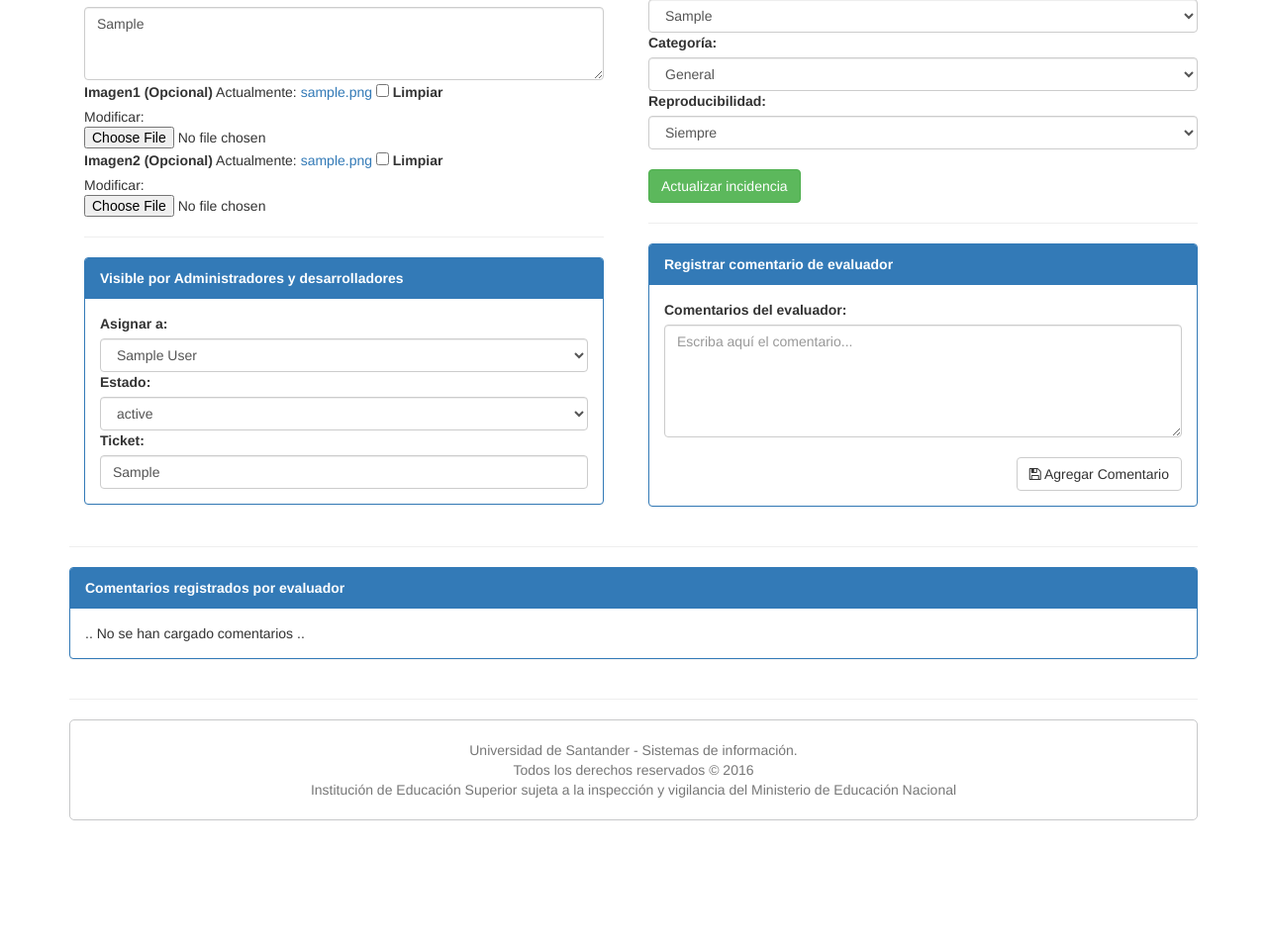
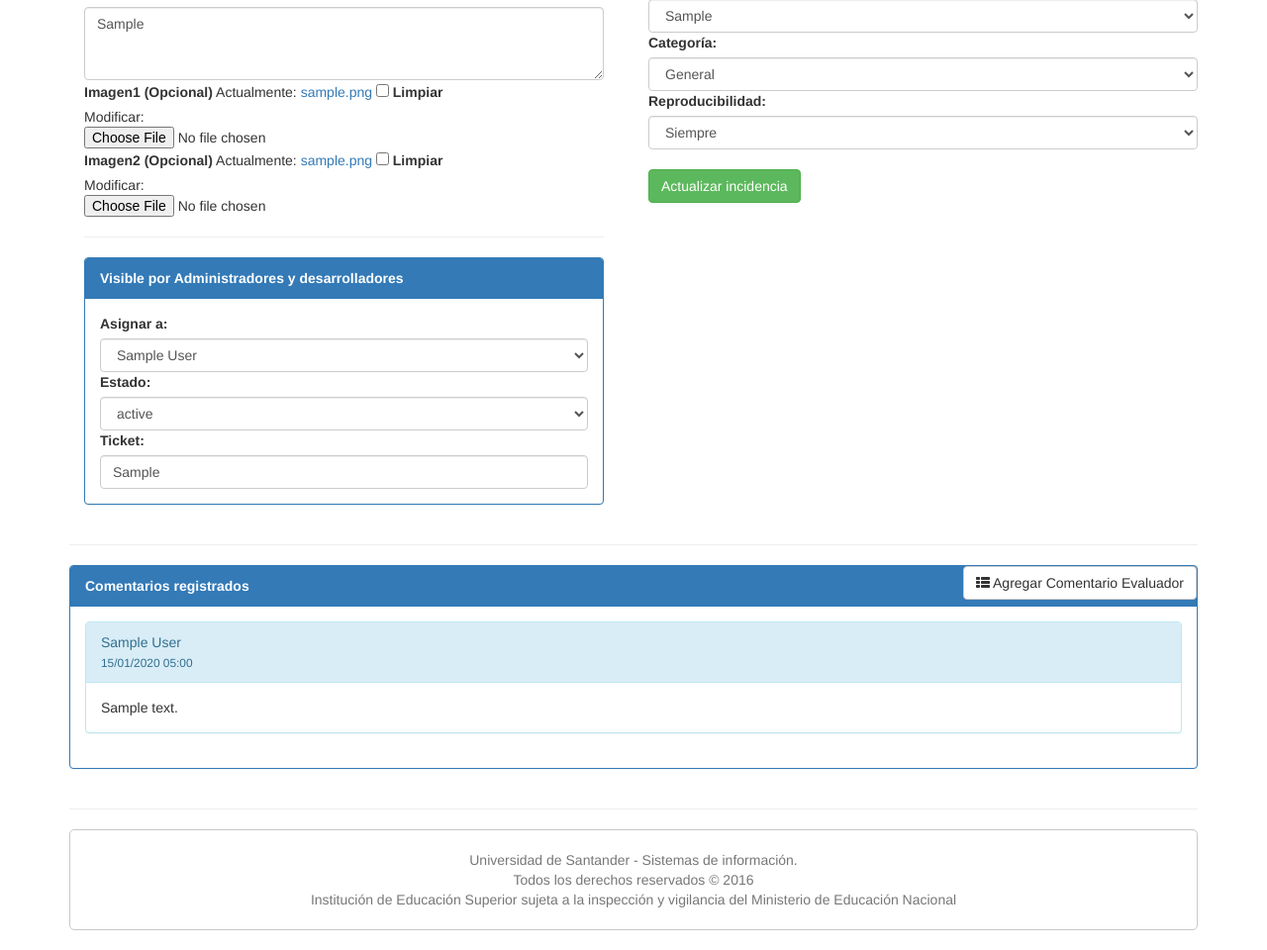
Before and after one commit to alfegupe/IssueReporter, a Django app: page /bugtracker/update/1/ in a window 1280 px wide. Shown: the part 533-1493 px from the top of the page at 99% size. Before the commit the page ends 1362 px from the top, so only its background shows below. Run offline with Django 3.2, Linux system fonts and the light colour scheme; a user stored in the database is signed in; data comes from the database, SQL or seed files in the repository; tables that the repository leaves empty hold one stand-in row (values such as "Sample post"); parts of the project's set-up code (start-up, migrations or seed data) failed here and were passed over; some libraries are stand-ins or nearby versions.

Commit message:
Finalizing changes in the traceability of the evaluator's comments on incidents

```diff
--- a/bugtracker/static/js/main.js
+++ b/bugtracker/static/js/main.js
@@ -11,7 +11,6 @@ function saveCoomentEvaluator(){
     var comment = $("#id_comment").val();
     var issue_id = $("#issue_id").val();
     var token = $("input[name=csrfmiddlewaretoken]").val();
-    console.log(token);
     if(comment && issue_id){
         $.ajax({
           url: "/bugtracker/add_evaluation_comment/",
@@ -22,23 +21,28 @@ function saveCoomentEvaluator(){
                 'csrfmiddlewaretoken': token
             }
         }).done(function(response) {
-          console.log("done - " + JSON.stringify(response));
           var msj = "";
-          if(response.comments){
+          if(response.comment){
             var comment = $("#id_comment").val('');
-            response.comments.forEach(function(item, indx){
-                var date = new Date(item.created_at);
-                msj += '<div class="panel panel-default">';
+            var date = new Date(response.created_at);
+            msj += '<div id="list-comments">';
+            msj += '<div class="panel panel-info">';
             msj += '<div class="panel-heading">';
-                msj += item.user + '</br>';
-                msj += '<small>'+date.toDateString()+'</small>';
+            msj += response.user + '</br>';
+            msj += '<small>'+getFormatTime(date.getDate())+'/'+getFormatTime(parseInt(date.getMonth()+1))
+                +'/'+date.getFullYear()+' '+getFormatTime(date.getHours())+':'
+                +getFormatTime(date.getMinutes())+'</small>';
             msj += '</div>';
             msj += '<div class="panel-body">';
-                msj += item.comment;
+            msj += response.comment;
             msj += '</div>';
             msj += '</div>';
-            })
-            $("#list-comments").html(msj)
+            msj += '</div>';
+            if(response.count === 1){
+                $("#content-comments").html('');
+            }
+            $("#list-comments").before(msj)
+            $("#close-modal-detail-comment").click();
           }else{
             $("#list-comments").html("<p>No se han agregado comentarios a la incidencia</>")
           }
@@ -48,3 +52,9 @@ function saveCoomentEvaluator(){
         $("#error_comment").html("Debe digitar un comentario para guadarlo.");
     }
 }
+
+function getFormatTime(time){
+    if(time < 10)
+        return '0'+time;
+    return time;
+}
--- a/bugtracker/templates/base.html
+++ b/bugtracker/templates/base.html
@@ -33,6 +33,36 @@
             {% endblock %}
         {% endblock %}
     </div>
+    <!-- Modal add comment evaluator -->
+    <div class="modal fade" id="myModal" tabindex="-1" role="dialog" aria-labelledby="myModalLabel">
+      <div class="modal-dialog" role="document">
+        <div class="modal-content">
+          <div class="modal-header">
+            <button type="button" class="close" data-dismiss="modal" aria-label="Close"><span aria-hidden="true">&times;</span></button>
+            <h4 class="modal-title" id="myModalLabel">Agregar comentario del evaluador</h4>
+          </div>
+          <div class="modal-body">
+              <label>Comentarios del evaluador:</label>
+              {{ formcomment.comment }}
+              <span class="label label-danger"
+                    id="error_comment" style="display: none;"></span>
+              <input type="hidden" id="issue_id" value="{{issue.id}}">
+          </div>
+          <div class="modal-footer">
+              {% csrf_token %}
+            <button type="button" class="btn btn-default" data-dismiss="modal"
+                                    id="close-modal-detail-comment">
+                <i class="fa fa-close"></i> Cerrar
+            </button>
+            <button type="button" class="btn btn-default pull-right"
+                                onclick="saveCoomentEvaluator()">
+                <i class="fa fa-save"></i> Agregar Comentario
+             </button>
+          </div>
+        </div>
+      </div>
+    </div>
+    <!-- Fin modal add comment evaluator -->
     {% block javascript %}
         <script type="text/javascript" src="{% static 'js/jquery-3.1.0.min.js' %}"></script>
         <script type="text/javascript" src="{% static 'bootstrap/js/bootstrap.min.js' %}"></script>
--- a/bugtracker/templates/bugtracker/update.html
+++ b/bugtracker/templates/bugtracker/update.html
@@ -116,38 +116,44 @@
             </div>
 
         </div>
-        <br/>
-        <br/>
-        <div class="col-md-6">
-                <hr>
-                <div class="panel panel-primary">
-                    <div class="panel-heading">
-                        <strong>Registrar comentario de evaluador</strong>
-                    </div>
-                    <div class="panel-body">
-                        <label>Comentarios del evaluador:</label>
-                        {{ formcomment.comment }}
-                        <span class="label label-danger" id="error_comment" style="display: none;"></span>
-                        <input type="hidden" id="issue_id" value="{{form.instance.pk}}">
-                        <br/>
-                        <button type="button" class="btn btn-default pull-right"
-                                onclick="saveCoomentEvaluator()">
-                            <i class="fa fa-save"></i> Agregar Comentario
-                        </button>
+
+        <div class="col-md-12">
+            <hr>
+            <div class="panel panel-primary">
+                <a class="btn btn-default pull-right" data-toggle="modal"
+                                                        data-target="#myModal">
+                    <i class="fa fa-th-list"></i>
+                    Agregar Comentario Evaluador
+                </a>
+                <div class="panel-heading">
+                    <strong>Comentarios registrados</strong>
+                </div>
+                <div class="panel-body" style="max-height: 400px; overflow: scroll;">
+                    <div id="list-comments"></div>
+                    <div id="content-comments">
+                        {% for comment in comments %}
+                            <div class="panel panel-info">
+                                <div class="panel-heading">
+                                    {{ comment.user.first_name }}
+                                    {{ comment.user.last_name }}
+                                    </br>
+                                    <small>
+                                        {{comment.created_at | date:"d/m/Y H:i"}}
+                                    </small>
+                                </div>
+                                <div class="panel-body">
+                                    {{ comment.comment }}
+                                </div>
+                            </div>
+                        {% empty %}
+                            <span class="label label-warning">
+                                No se han registrado comentarios
+                            </span>
+                        {% endfor %}
                     </div>
                 </div>
             </div>
-        <div class="col-md-12">
-                <hr>
-                <div class="panel panel-primary">
-                    <div class="panel-heading">
-                        <strong>Comentarios registrados por evaluador</strong>
-                    </div>
-                    <div class="panel-body" id="list-comments" style="max-height: 400px; overflow: scroll;">
-                        .. No se han cargado comentarios ..
-                    </div>
-                </div>
-            </div>
+        </div>
 
     </form>
 </div>
--- a/bugtracker/views.py
+++ b/bugtracker/views.py
@@ -18,6 +18,7 @@ from forms import LoginForm, CreateIssueForm, UpdateIssueForm, SearchIssueForm,
 from models import Issue, StatusIssue, EvaluationComment
 from .models import Person
 from utils.mixins import JSONResponseMixin
+from django.http import JsonResponse
 
 
 # names Groups:
@@ -291,10 +292,9 @@ class IssueUpdateView(LoginRequiredMixin, UpdateView):
             self.form_class = UpdateIssueAdminForm
         form = super(IssueUpdateView, self).get_context_data()
         form['formcomment'] = CreateEvaluationComment()
-        #form['comments'] = EvaluationComment.objects.select_related('user')\
-        #    .filter(issue__id=) \
-        #    .order_by('-created_at').values('user', 'comment', 'created_at')
-        print form
+        form['comments'] = EvaluationComment.objects.select_related('user') \
+            .filter(issue__id=self.kwargs['id_issue']) \
+            .order_by('-created_at').all()
         return form
 
     def form_valid(self, form):
@@ -334,6 +334,14 @@ class IssueDetailView(LoginRequiredMixin, DetailView):
     slug_field = 'id'
     slug_url_kwarg = 'id_issue'
 
+    def get_context_data(self, **kwargs):
+        form = super(IssueDetailView, self).get_context_data()
+        form['formcomment'] = CreateEvaluationComment()
+        form['comments'] = EvaluationComment.objects.select_related('user') \
+            .filter(issue__id=self.kwargs['id_issue']) \
+            .order_by('-created_at').all()
+        return form
+
 class EvaluationCommentCreate(JSONResponseMixin, CreateView):
 
     def post(self, request, *args, **kwargs):
@@ -341,13 +349,18 @@ class EvaluationCommentCreate(JSONResponseMixin, CreateView):
             id = request.POST.get('id')
             comment = request.POST.get('comment')
             user = self.request.user
-            EvaluationComment.objects.create(comment=comment, issue_id=id,
+            ev = EvaluationComment.objects.create(comment=comment, issue_id=id,
                                              user_id=user.id)
-            comments = EvaluationComment.objects.select_related('user').filter(issue__id=id)\
-                .order_by('-created_at').values('user', 'comment', 'created_at')
-            context = dict()
-            context['comments'] = list(comments)
-            return self.render_to_json_response(context)
+            count_comments = EvaluationComment.objects.select_related('user') \
+                                .filter(issue__id=id) \
+                                .order_by('-created_at').count()
+            comments = {
+                'comment': ev.comment,
+                'user': user.first_name+" "+user.last_name,
+                'created_at': ev.created_at,
+                'count': count_comments,
+            }
+            return JsonResponse(comments, safe=False)
         except Exception as e:
             print type(e)
             print e.message
```
Also changed, not shown: bugtracker/templates/bugtracker/detail.html (+38 -19 lines). Lines whose indentation alone changed are shown as unchanged.
